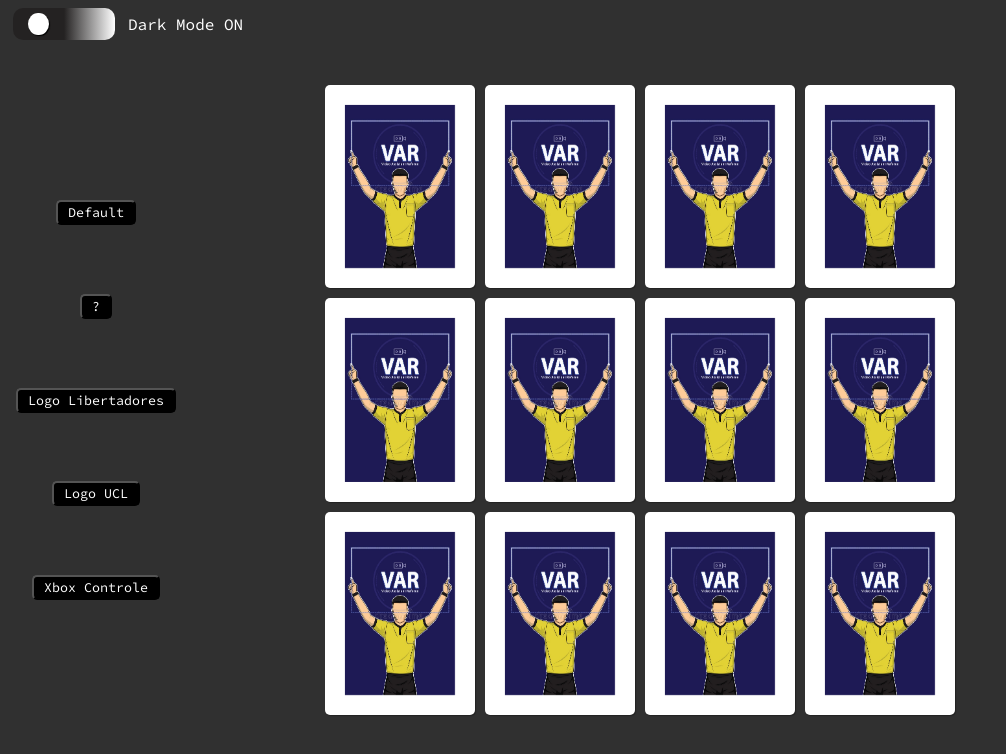
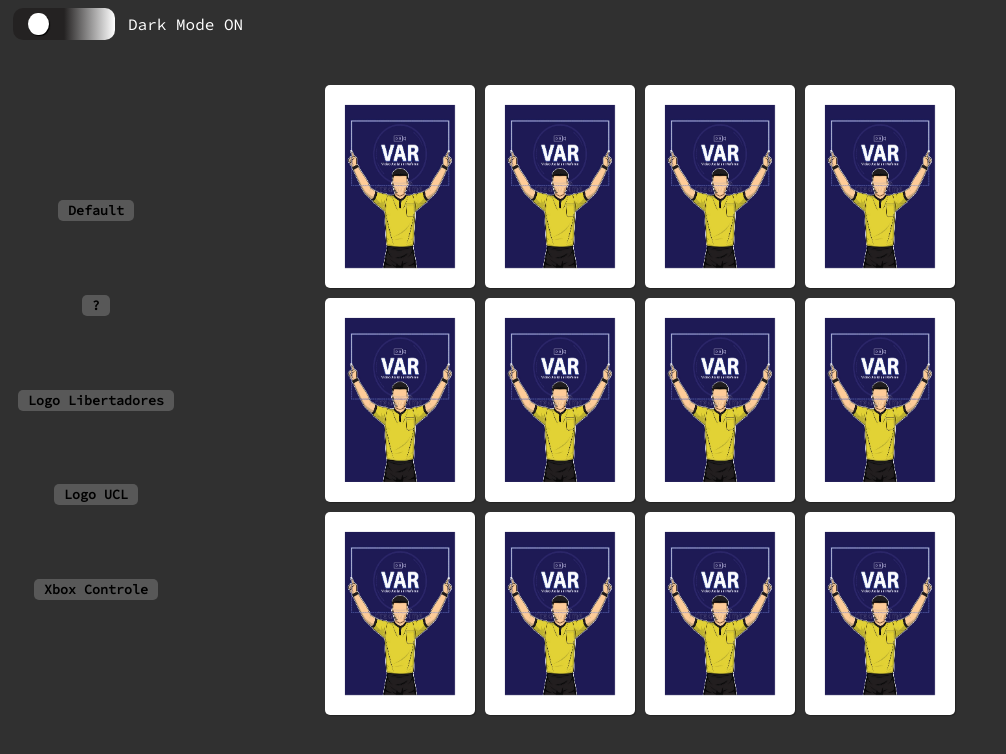
Before and after one commit to rafaapcode/jogoDaMemoria-DIO, a plain HTML site: page index.html in a window 1280 px wide. Shown: the whole page, without its empty margins (0-1006 px from the left). Drawn offline with Linux system fonts and the light colour scheme.

Commit message:
Jogo - ok

```diff
--- a/assets/css/style.css
+++ b/assets/css/style.css
@@ -145,10 +145,12 @@ body {
 }
 
 .default, .interrogacao, .Libertadores,.UCL,.controle{
-    background-color: black;
-    color: white;
+    background-color: rgba(128,128,128,0.5);
+    color: black;
+    font-weight: bold;
     padding: 2px 10px;
     border-radius: 5px;
+    border: none;
 }
 
 .default:hover, .interrogacao:hover, .Libertadores:hover,.UCL:hover,.controle:hover{
--- a/assets/js/changeMode.mjs
+++ b/assets/js/changeMode.mjs
@@ -1,4 +1,4 @@
-function changeMode(btn, text, body, actualMode, cardFrontBack, h1) {
+function changeMode(btn, text, body, actualMode, cardFrontBack) {
 
     const darkMode = "Dark Mode";
     const lightMode = "Light Mode";
--- a/assets/js/script.js
+++ b/assets/js/script.js
@@ -118,7 +118,7 @@ cards.forEach(card => {
 changeMode(btn, actualModeParagraph, body, actualModeDiv, cards);
 
 
-// Muidar CardBack
+// Mudar CardBack
 
 changeCardBacksOriginal(defaultCardBack, cardBack);
 changeCardBacksInterrogacao(interrogations, cardBack);
```
